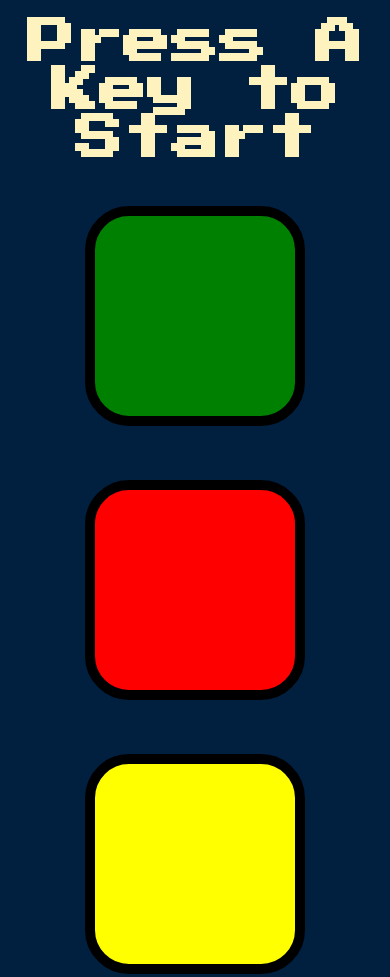
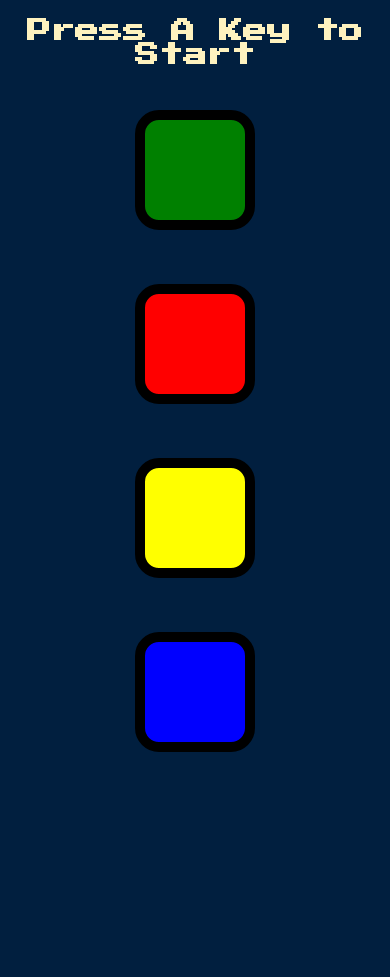
Before and after one commit to omar2432/simonGame, a plain HTML site: page index.html in a window 390 px wide. Shown: the top 977 px of the page. After the commit the page ends 844 px from the top, so only its background shows below. Drawn offline with nearby package versions, Linux system fonts and the light colour scheme.

Commit message:
Add files via upload

```diff
--- a/script.js
+++ b/script.js
@@ -74,7 +74,7 @@ $(".btn").click(function(event){
 
 $(document).keydown(function(event) {
     if(!gameStarted){
-        $("body").removeClass("game-over");
+
         $("h1").text("Level 0");
         nextSequence();
         gameStarted=true;
@@ -97,6 +97,9 @@ function gameOver(){
 
     $("h1").text(" Game Over! "+ text + ", Press any key to start ");
     $("body").addClass("game-over");
+    setTimeout(function() {
+        $("body").removeClass("game-over");
+    }, 300);
     userClickedPattern=[];
     gamePattern=[];
     gameStarted=false;
--- a/styles.css
+++ b/styles.css
@@ -53,8 +53,15 @@ body {
 }
 
 @media (max-width: 768px) {
+
+  #level-title {
+    font-size: 1.5rem;
+  }
   .container {
     width: 80%;
   }
-
+  .btn {
+    height: 100px;
+    width: 100px;
+  }
 }
```
